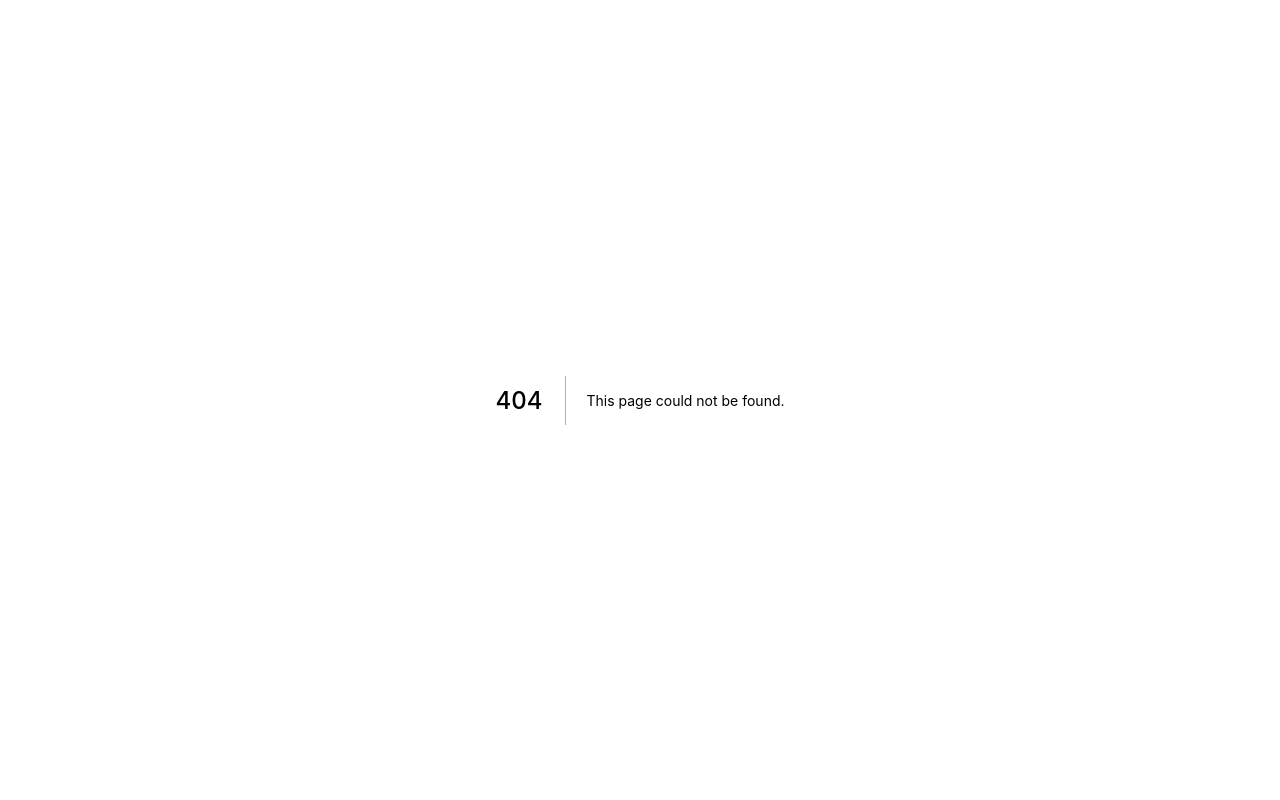
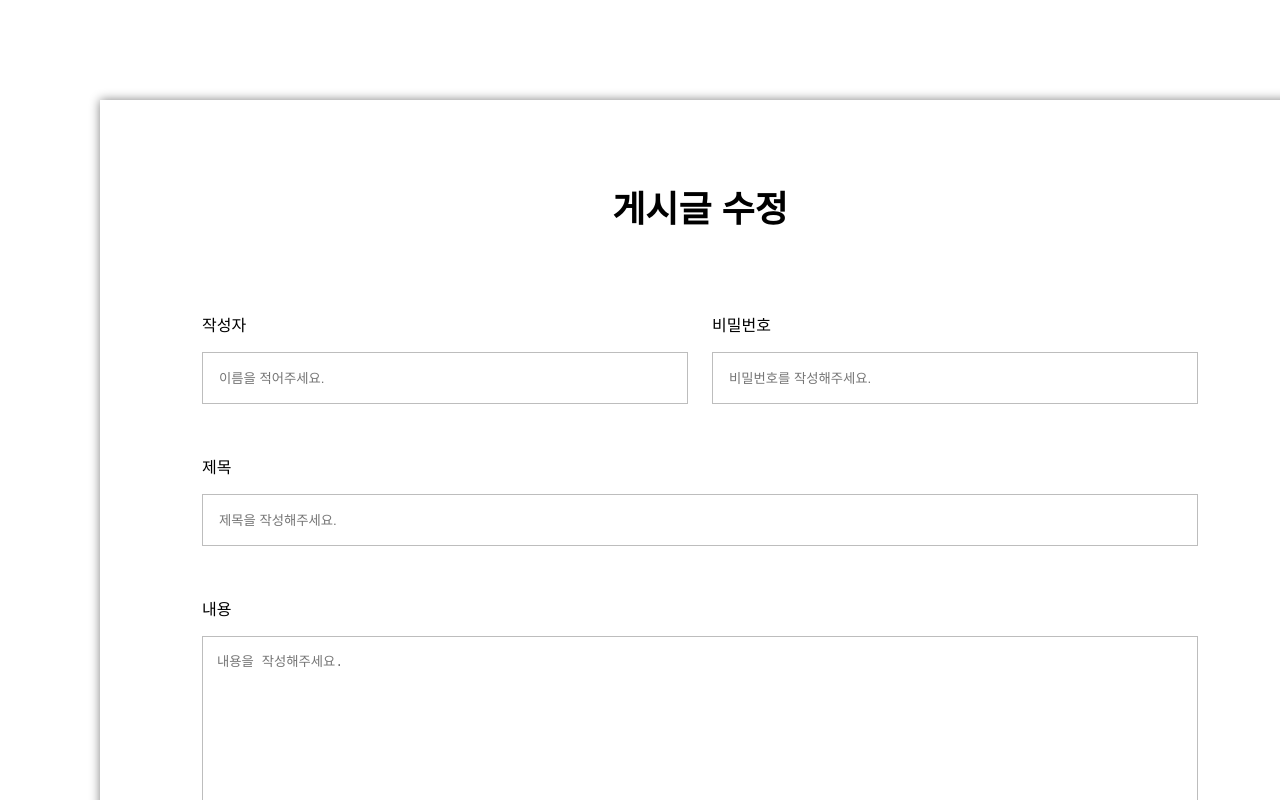
Before and after one commit to mkk4726/Freeboard_frontend, a Next.js app in the folder my-app/: page /boards/1/edit in a window 1280 px wide. Before the commit this address had no page. Shown: the top 800 px of the page. Built offline with nearby package versions, Linux system fonts and the light colour scheme; no server answers.

Commit message:
Add edit page

```diff
--- /dev/null
+++ b/my-app/pages/boards/[boardId]/edit/index.js
@@ -0,0 +1,35 @@
+import BoardWrite from "../../../../src/components/units/board/write/BoardWrite.container";
+import { gql , useQuery } from "@apollo/client"
+import { useRouter } from "next/dist/client/router";
+
+const FETCH_BORDER = gql`
+  query fetchBoard($boardId: ID!) {
+    fetchBoard(boardId: $boardId) {
+      _id,
+      writer,
+      title,
+      contents,
+      createdAt
+    }
+  }
+`;
+
+
+
+export default function BoardListPage() {
+
+  const router = useRouter();
+
+  const { data } = useQuery(FETCH_BORDER, {
+    variables: { boardId : router.query.boardId }
+    })
+
+  console.log(data);
+
+  return (
+    <BoardWrite
+      isEdit={true}
+      data={data}
+    />
+  )
+}
--- a/my-app/pages/boards/new/index.js
+++ b/my-app/pages/boards/new/index.js
@@ -3,6 +3,6 @@ import BoardWrite from "../../../src/components/units/board/write/BoardWrite.con
 export default function BoardWriteUI() {
 
   return (
-    <BoardWrite />
+    <BoardWrite isEdit={false}/>
   );
 }
--- a/my-app/src/components/units/board/detail/BoardDetail.container.js
+++ b/my-app/src/components/units/board/detail/BoardDetail.container.js
@@ -14,10 +14,15 @@ export default function BoardDetail() {
     router.push('/boards')
   }
 
+  const onClickEdit = () => {
+    router.push(`/boards/${router.query.boardId}/edit`)
+  }
+
   return (
     <BoardDetailUI
       data = {data}
       onClickList = {onClickList}
+      onClickEdit={onClickEdit}
     />
   )
 }
--- a/my-app/src/components/units/board/detail/BoardDetail.presenter.js
+++ b/my-app/src/components/units/board/detail/BoardDetail.presenter.js
@@ -1,6 +1,6 @@
 import * as e from "./BoardDetail.styles";
 
-export default function BoardDetailUI({data, onClickList}) {
+export default function BoardDetailUI({data, onClickList, onClickEdit}) {
   return(
     <e.Wrapper>
       <e.CardWrapper>
@@ -22,7 +22,7 @@ export default function BoardDetailUI({data, onClickList}) {
       </e.CardWrapper>
       <e.BottomWrapper>
         <e.Button onClick={onClickList}>목록으로</e.Button>
-        <e.Button>수정하기</e.Button>
+        <e.Button onClick={onClickEdit}>수정하기</e.Button>
         <e.Button>삭제하기</e.Button>
       </e.BottomWrapper>
     </e.Wrapper>
--- a/my-app/src/components/units/board/list/BoardList.container.js
+++ b/my-app/src/components/units/board/list/BoardList.container.js
@@ -10,6 +10,7 @@ export default function BoardList() {
 
   const onClickMoveToBoardNew = () => {
     router.push("/boards/new");
+    console.log('movetosubmit')
   }
 
   const onClickMoveToBoardDetail = (event) => {
@@ -19,7 +20,7 @@ export default function BoardList() {
   return(
     <BoardListUI
       data={ data }
-      onClickNew={ onClickMoveToBoardNew }
+      onClickMoveToBoardNew={ onClickMoveToBoardNew }
       onClickMoveToBoardDetail={onClickMoveToBoardDetail}
     />
   )
--- a/my-app/src/components/units/board/list/BoardList.presenter.js
+++ b/my-app/src/components/units/board/list/BoardList.presenter.js
@@ -28,7 +28,7 @@ export default function BoardListUI({
       <S.Footer>
         <S.Button onClick={onClickMoveToBoardNew}>
           <S.PencilIcon src="/images/board/list/write.png" />
-          게시물 등l록하기
+          게시물 등록하기
         </S.Button>
       </S.Footer>
     </S.Wrapper>
--- a/my-app/src/components/units/board/write/BoardWrite.container.js
+++ b/my-app/src/components/units/board/write/BoardWrite.container.js
@@ -1,10 +1,11 @@
 import { useState } from "react";
 import { useMutation} from "@apollo/client";
 import { useRouter } from "next/dist/client/router";
-import { CREATE_BOARD } from "./BoardWrite.queries";
+import { CREATE_BOARD , UPDATE_BOARD } from "./BoardWrite.queries";
 import BoardWriteUI from "./BoardWrite.presenter";
+import { Id } from "../list/BoardList.styles";
 
-export default function BoardWrite() {
+export default function BoardWrite(props) {
   const [id, setId] = useState("")
   const [title, setTitle] = useState("")
   const [contents, setContents] = useState("")
@@ -16,51 +17,89 @@ export default function BoardWrite() {
   const [errorContents, setErrorContents] = useState("")
 
   const [myCreateBoard] = useMutation(CREATE_BOARD);
+  const [myUpdateBoard] = useMutation(UPDATE_BOARD);
+
+  const [isActive, setIsActive] = useState(false);
+
 
   const router = useRouter();
 
   function handleChangeId(event) {
     const value = event.target.value;
     setId(value);
-  }
+
+    if (event.target.value !== "") {
+      setErrorId("");
+    }
+
+    if (event.target.value && password && title && contents) {
+      setIsActive(true);
+    } else {
+      setIsActive(false);
+    }
+  };
+
   function handleChangeTitle(event) {
     const value = event.target.value;
     setTitle(value);
+
+    if (event.target.value !== "") {
+      setErrorTitle("");
+    }
+
+    if (event.target.value && Id && password && contents) {
+      setIsActive(true);
+    } else {
+      setIsActive(false);
+    }
   }
+
   function handleChangeContents(event) {
     const value = event.target.value;
     setContents(value);
+
+    if (event.target.value !== "") {
+      setErrorContents("");
+    }
+
+    if (event.target.value && Id && title && password) {
+      setIsActive(true);
+    } else {
+      setIsActive(false);
+    }
   }
 
   function handleChangePassword(event) {
     const value = event.target.value;
     setPassword(value);
+
+    if (event.target.value !== "") {
+      setErrorPw("");
+    }
+
+    if (event.target.value && Id && title && contents) {
+      setIsActive(true);
+    } else {
+      setIsActive(false);
+    }
   }
 
   async function handleClickSignup(event) {
     if (!id) {
       setErrorId("아이디를 똑바로 입력하세요.")
-    } else {
-      setErrorId("")
     }
-
     if (!password) {
       setErrorPw("비밀번호를 똑바로 입력하세요")
-    } else {
-      setErrorPw("")
     }
 
     if (!title) {
       setErrorTitle("제목을 입력해주세요")
-    } else {
-      setErrorTitle("")
     }
 
     if (!contents) {
       setErrorContents("내용을 입력해주세요")
-    } else {
-      setErrorContents("")
     }
+
     if (id && password && title && contents) {
       try {
         let result = await myCreateBoard({
@@ -78,16 +117,43 @@ export default function BoardWrite() {
         alert("생성한 페이지로 이동합니다.")
         router.push(`/boards/${result.data.createBoard._id}`);
 
-      }
-      catch(err) {
+      } catch(err) {
         console.log(err);
         alert(err);
       }
     }
   }
 
+  async function handleClickEdit(event) {
+    try {
+      const myVariables = {
+        boardId: router.query.boardId,
+        updateBoardInput : {}
+      }
+      if (title) myVariables.updateBoardInput.title = title;
+      if (contents) myVariables.updateBoardInput.contents = contents;
+      if (password) myVariables.password = password;
+
+      let result = await myUpdateBoard({
+        variables: myVariables
+      });
+
+      console.log(result);
+      // alert(result.data.createBoard.message);
+      alert("수정한 페이지로 이동합니다.")
+      router.push(`/boards/${result.data.updateBoard._id}`);
+    } catch(err) {
+      console.log(password);
+
+      console.log(err);
+      alert(err);
+    }
+  }
+
   return (
     <BoardWriteUI
+    data={props.data}
+    isActive={isActive}
     handleChangeId={handleChangeId}
     handleChangeTitle={handleChangeTitle}
     handleChangeContents={handleChangeContents}
@@ -97,6 +163,8 @@ export default function BoardWrite() {
     errorPw={errorPw}
     errorTitle={errorTitle}
     errorContents={errorContents}
+    isEdit={props.isEdit}
+    handleClickEdit={handleClickEdit}
     />
   )
 }
--- a/my-app/src/components/units/board/write/BoardWrite.presenter.js
+++ b/my-app/src/components/units/board/write/BoardWrite.presenter.js
@@ -2,16 +2,18 @@ import * as e from "./BoardWrite.styles";
 
 export default function BoardWriteUI({
   handleChangeId, handleChangeTitle, handleChangeContents, handleChangePassword,
-  handleClickSignup, errorId, errorPw, errorTitle, errorContents
+  handleClickSignup, handleClickEdit,
+  errorId, errorPw, errorTitle, errorContents,
+  isEdit, isActive, data
 }) {
 
   return (
     <e.Wrapper>
-      <e.Title>게시글 등록</e.Title>
+      <e.Title>게시글 {isEdit ? "수정" : "등록"}</e.Title>
       <e.WriterWrapper>
         <e.InputWrapper>
           <e.Label>작성자</e.Label>
-          <e.Writer type="text" placeholder="이름을 적어주세요." onChange={handleChangeId}/>
+          <e.Writer type="text" placeholder="이름을 적어주세요." onChange={handleChangeId} defaultValue={data?.fetchBoard?.writer}/>
           <e.Error>{errorId}</e.Error>
 
         </e.InputWrapper>
@@ -23,12 +25,12 @@ export default function BoardWriteUI({
       </e.WriterWrapper>
       <e.InputWrapper>
         <e.Label>제목</e.Label>
-        <e.Subject type="text" placeholder="제목을 작성해주세요." onChange={handleChangeTitle}/>
+        <e.Subject type="text" placeholder="제목을 작성해주세요." onChange={handleChangeTitle} defaultValue={data?.fetchBoard?.title}/>
         <e.Error>{errorTitle}</e.Error>
       </e.InputWrapper>
       <e.InputWrapper>
         <e.Label>내용</e.Label>
-        <e.Contents placeholder="내용을 작성해주세요." onChange={handleChangeContents}/>
+        <e.Contents placeholder="내용을 작성해주세요." onChange={handleChangeContents} defaultValue={data?.fetchBoard?.contents}/>
         <e.Error>{errorContents}</e.Error>
       </e.InputWrapper>
       <e.InputWrapper>
@@ -58,7 +60,11 @@ export default function BoardWriteUI({
         <e.RadioLabel htmlFor="image">사진</e.RadioLabel>
       </e.OptionWrapper>
       <e.ButtonWrapper>
-        <e.SubmitButton onClick={handleClickSignup}>등록하기</e.SubmitButton>
+        <e.SubmitButton
+          onClick={isEdit ? handleClickEdit : handleClickSignup}
+          isActive={isActive ? true : isActive}
+        >
+        {isEdit ? "수정" : "등록"}하기</e.SubmitButton>
       </e.ButtonWrapper>
     </e.Wrapper>
   )
--- a/my-app/src/components/units/board/write/BoardWrite.queries.js
+++ b/my-app/src/components/units/board/write/BoardWrite.queries.js
@@ -7,3 +7,11 @@ export const CREATE_BOARD = gql`
     }
   }
 `
+
+export const UPDATE_BOARD = gql`
+  mutation updateBoard($updateBoardInput: UpdateBoardInput!, $password: String, $boardId: ID!) {
+    updateBoard(updateBoardInput: $updateBoardInput, password: $password, boardId: $boardId) {
+      _id
+    }
+  }
+ `
--- a/my-app/src/components/units/board/write/BoardWrite.styles.js
+++ b/my-app/src/components/units/board/write/BoardWrite.styles.js
@@ -167,7 +167,8 @@ export const SubmitButton = styled.button`
   margin-right: 12px;
   cursor: pointer;
 
-  background-color: yellow;
+  background-color: ${(props) =>
+    props.isActive ? "yellow" : "none" };
 `;
 
 export const Error = styled.div`
```
